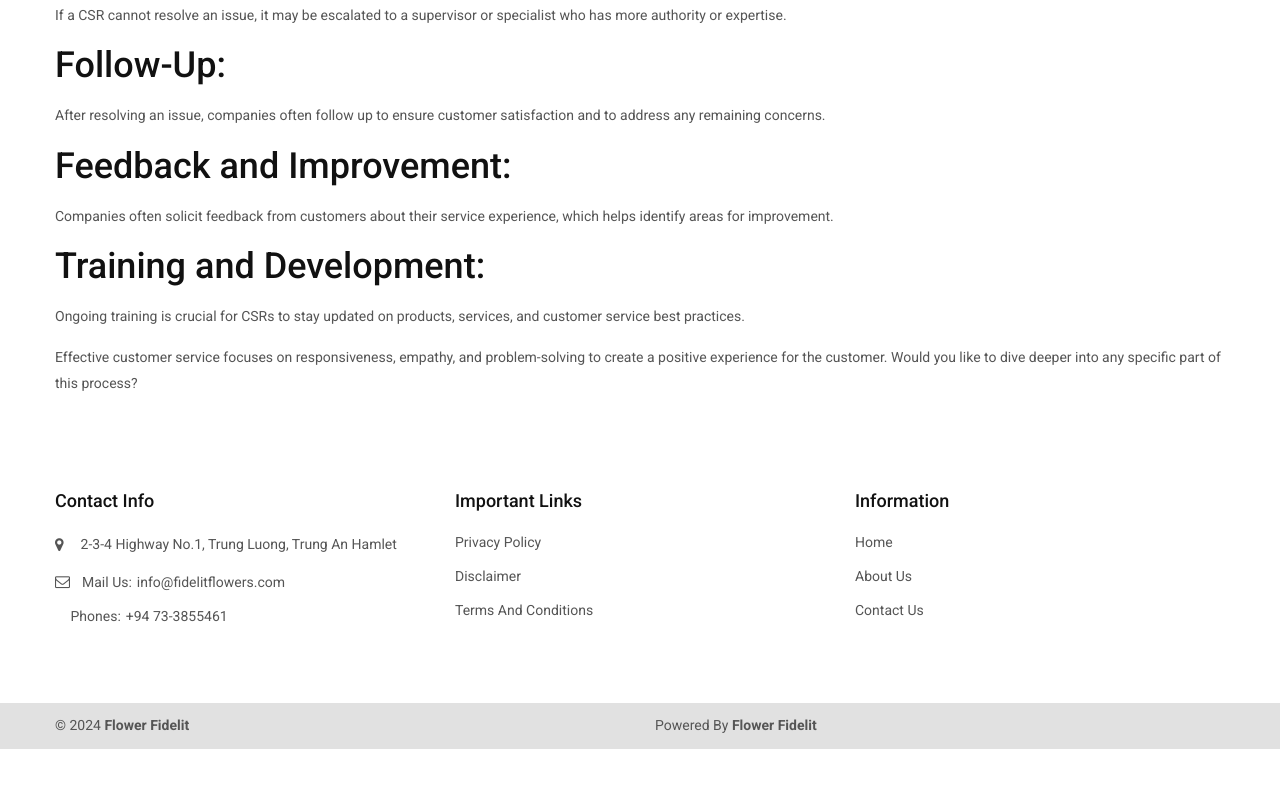
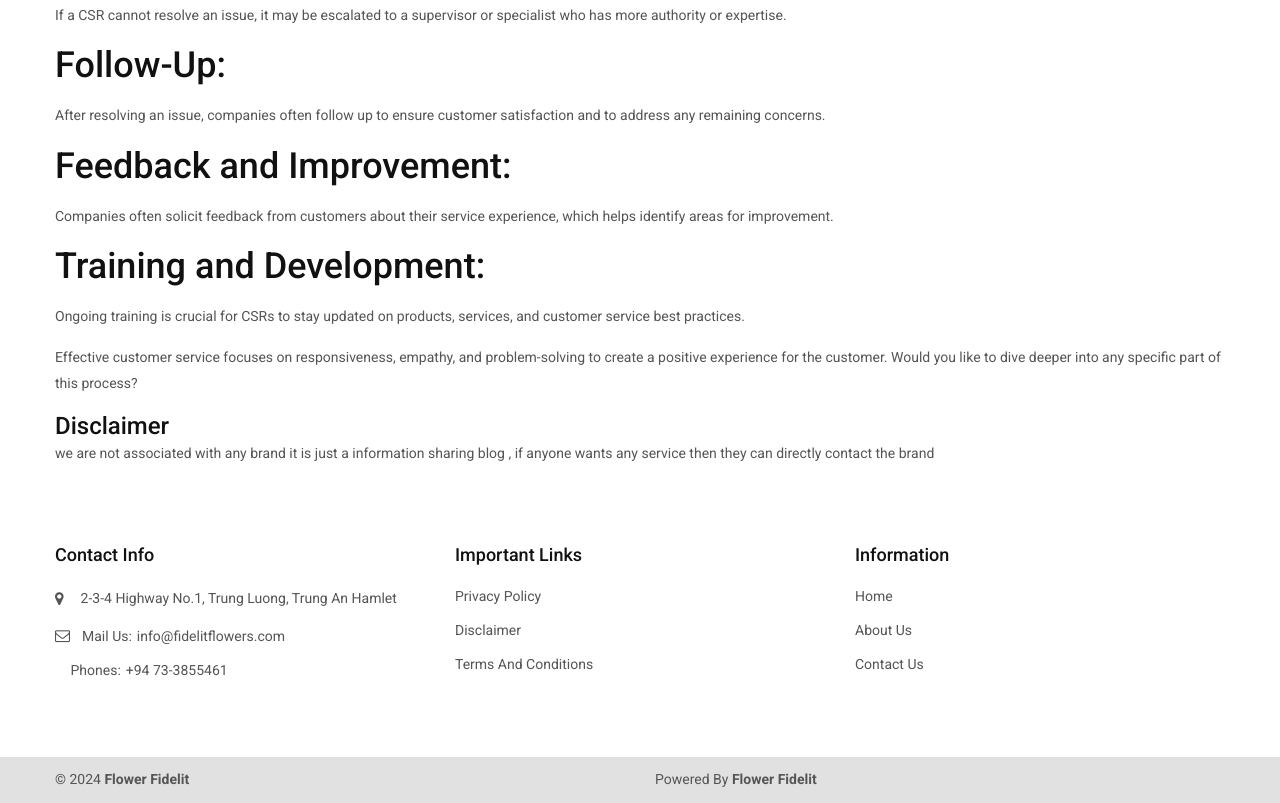
Before and after one commit to apps-service/flower-fidelit-24-7-customer-service, a plain HTML site: page blog.html in a window 1280 px wide. Shown: the part 2800-3603 px from the top of the page. Before the commit the page ends 3549 px from the top, so only its background shows below. Drawn offline with Linux system fonts and the light colour scheme; some icons are missing; files whose address does not match are found by name; a web font is replaced by a local one.

Commit message:
Add files via upload

```diff
--- a/blog.html
+++ b/blog.html
@@ -340,6 +340,8 @@
 <p class="mt-3 mb-3"> Effective customer service focuses on responsiveness, empathy, and problem-solving to create a positive experience for the customer. Would you like to dive deeper into any specific part of this process?
 
 </p>
+<h3>Disclaimer</h3>
+<p>we are not associated with any brand it is just a information sharing blog , if anyone wants any service then they can directly contact the brand</p>
    </div>
 
                         <!-- blog single item end -->
@@ -378,6 +380,7 @@
                 <div class="footer-widget-inner section-space">
                     <div class="row mbn-30">
                         <!-- footer widget item start -->
+
                         <div class="col-lg-4 col-md-6 col-sm-8">
                             <div class="footer-widget-item mb-30">
                                 <div class="footer-widget-title">
```
